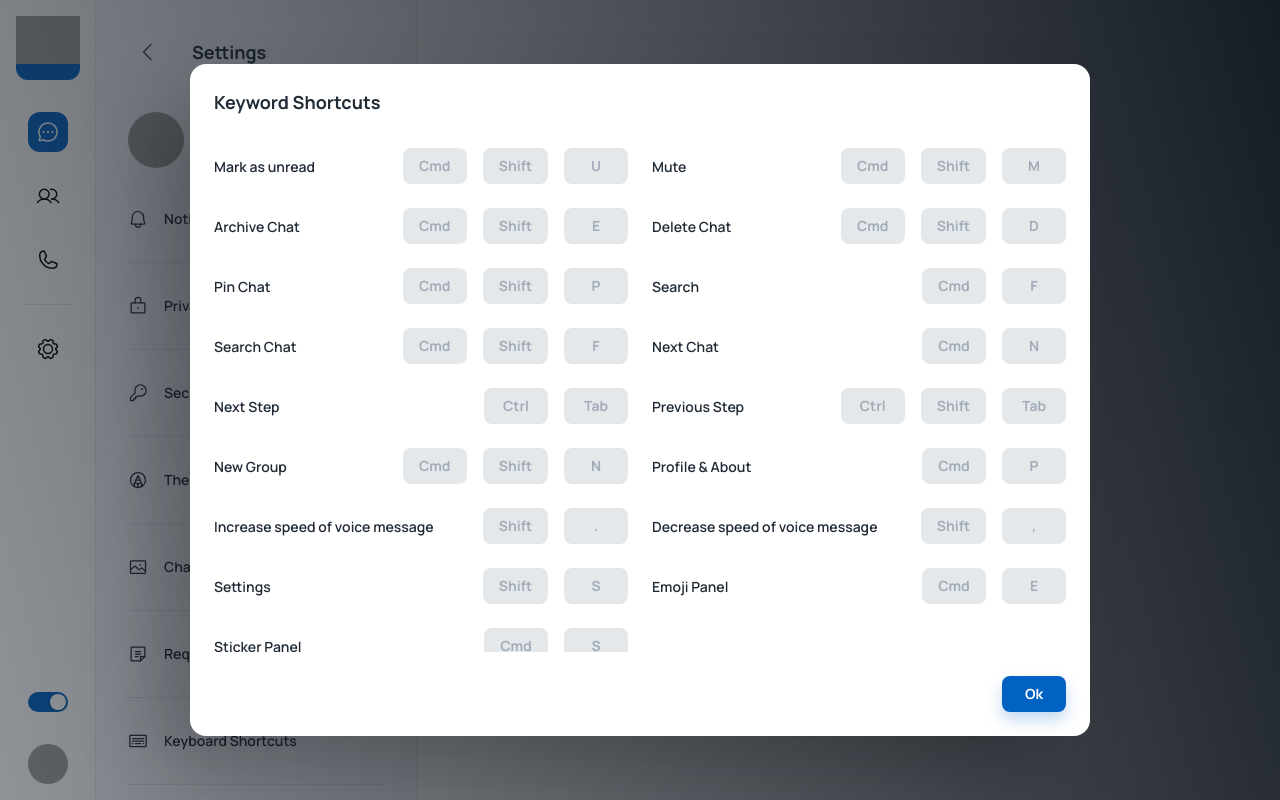
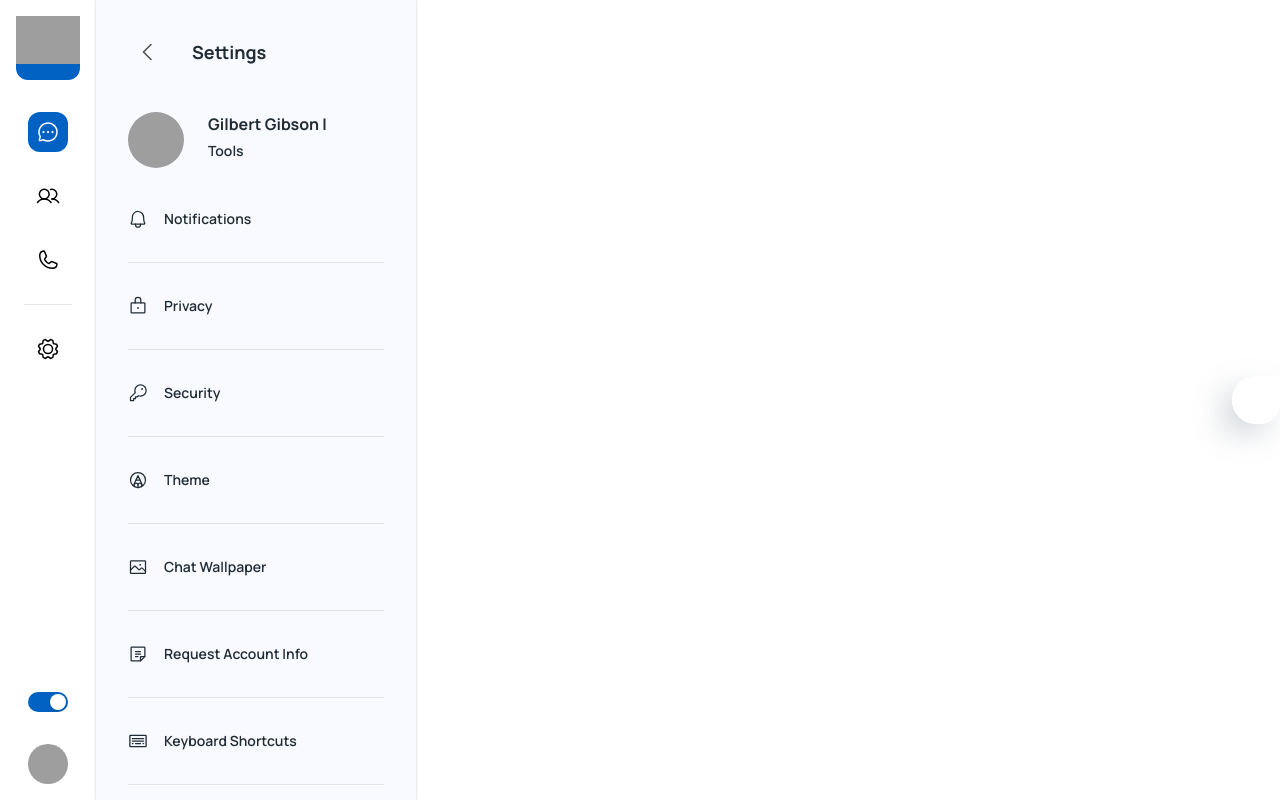
Before and after one commit to fouzanm/MERN-Projects, a React (Create React App) app in the folder Chat-app/: page /settings in a window 1280 px wide. Built offline with nearby package versions, Linux system fonts and the light colour scheme; grey boxes are pictures that could not be loaded; some icons are missing.

Commit message:
[UPDT] open and close short cut dialog

```diff
--- a/Chat-app/src/pages/dashboard/Settings.js
+++ b/Chat-app/src/pages/dashboard/Settings.js
@@ -148,7 +148,9 @@ const Settings = () => {
         </Box>
         {/* Right Panel */}
       </Stack>
-      <Shortcuts open={true} handleClose={() => {}}/>
+      {openShortcuts && (
+        <Shortcuts open={openShortcuts} handleClose={handleCloseShortcuts} />
+      )}
     </>
   );
 };
```
